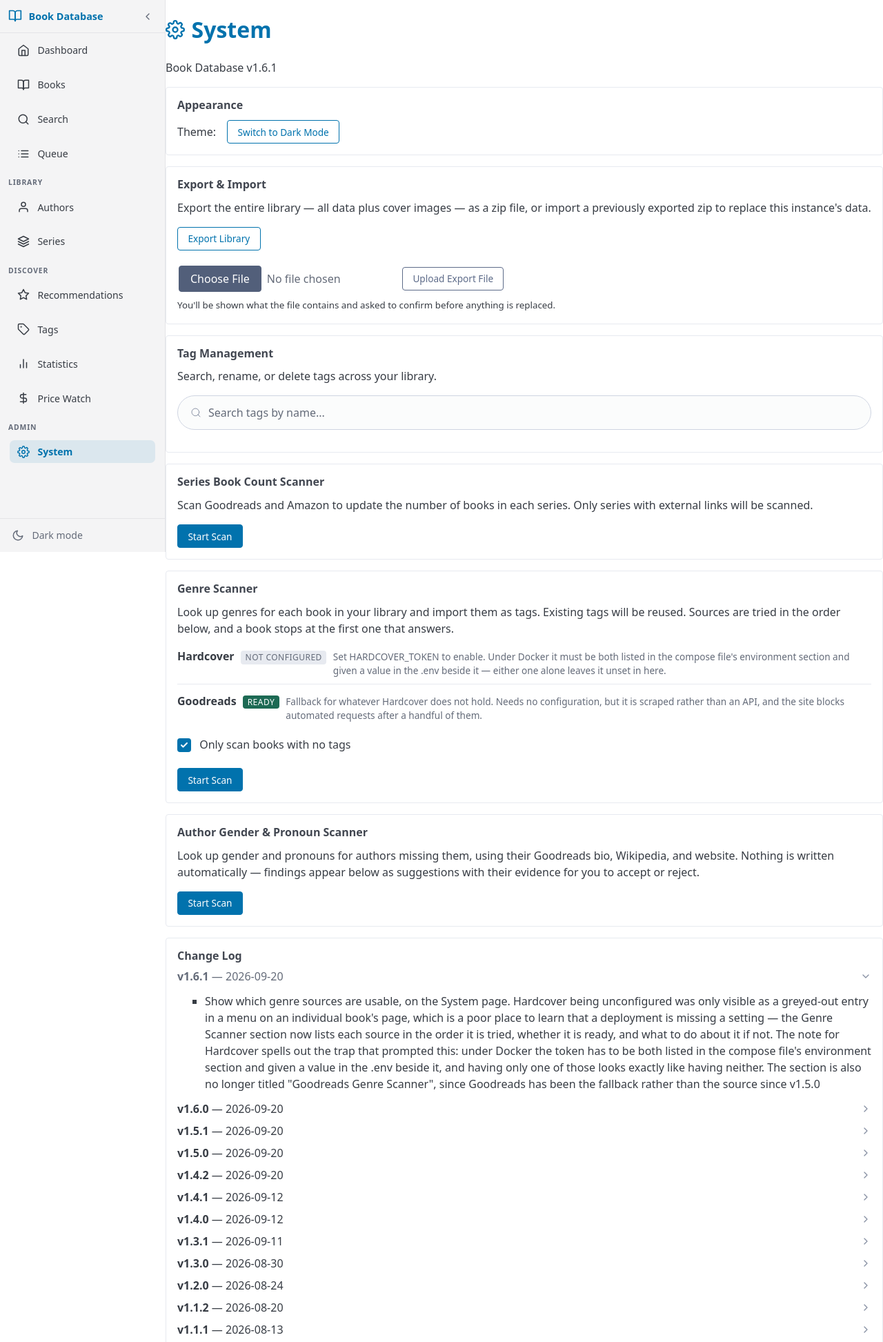
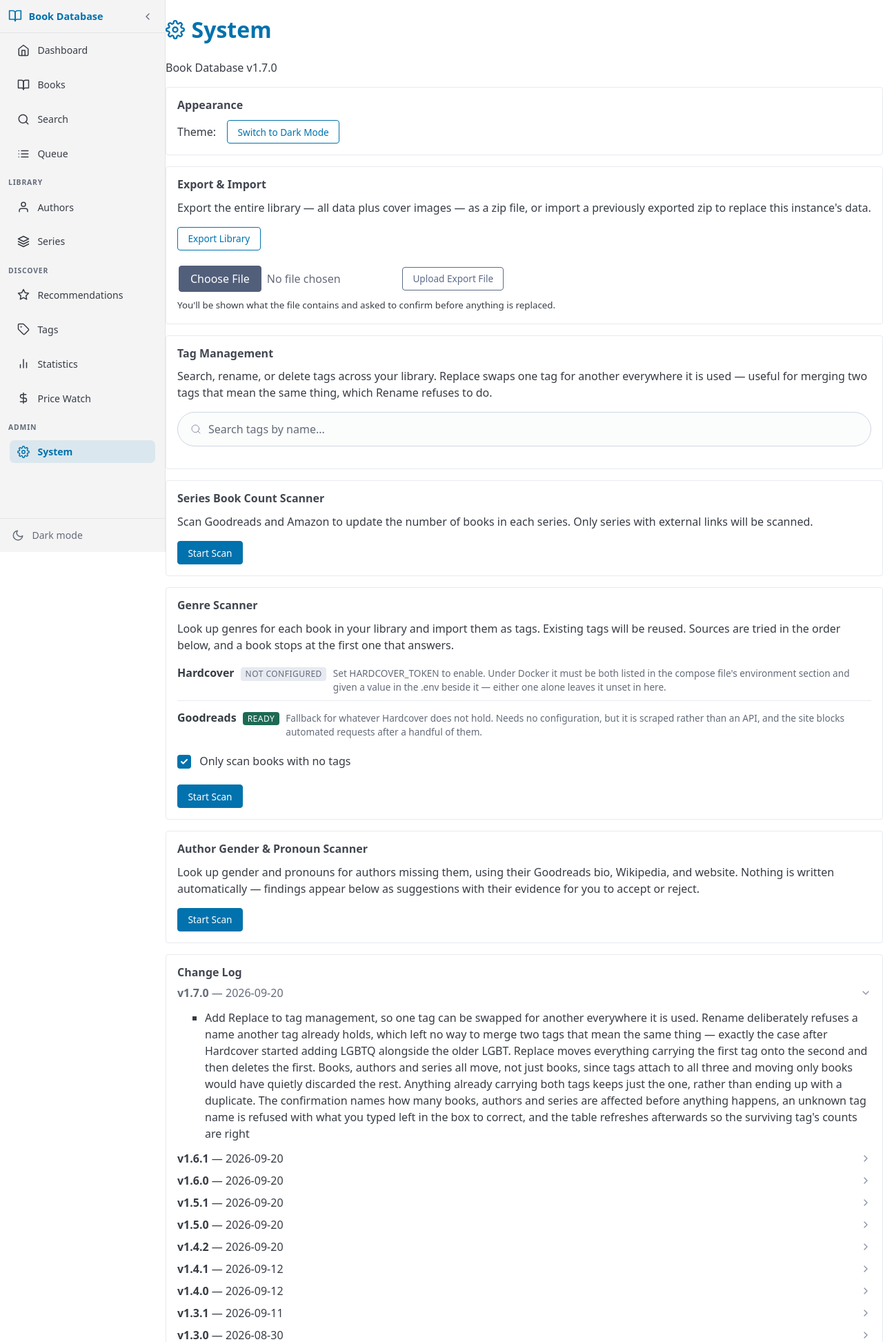
Before and after one commit to wyldphyre/bookdatabase, a Flask app: page /system in a window 1280 px wide. Shown: the top 1945 px of the page at 69% size. Run offline with Flask 3, Linux system fonts and the light colour scheme; some libraries are stand-ins or nearby versions.

Commit message:
v1.7.0: Replace one tag with another across the library
Rename refuses a name another tag already holds, which is correct but
left no way to merge two tags that mean the same thing — precisely the
situation v1.5.1 created by letting Hardcover's LGBTQ stand alongside
the older LGBT.

Replace sits beside Rename and Delete on each row of tag management. It
moves everything carrying the tag onto another existing tag, then
deletes the first.

Details that matter:

- Books, authors *and* series move. Tags attach to all three, and
  moving only books would have dropped the other two on the floor when
  the source tag was deleted — silently, since nothing shows an
  author's tags next to a book's.
- Anything already carrying both tags ends up with one, not a duplicate.
- The source tag's association rows are cleared before it is deleted,
  so nothing is left pointing at a tag that no longer exists.
- The target must already exist. A name that doesn't match anything is
  refused, pointing at Rename instead, with what was typed left in the
  box to correct rather than retype.
- The confirmation names the counts — "on 208 book(s), 0 author(s) and
  0 series" — before anything is touched.
- The whole result list is re-rendered rather than the one row, because
  the surviving tag's counts change too and it is usually sitting right
  there in the same search results.

Verified in a sandbox: rename still refuses a collision (the gap this
fills); an unknown target and a tag replacing itself are both refused
with the tag left intact; and a real replace moves a book that had only
the old tag, leaves a book that had both with a single tag, moves the
author and the series, leaves the survivor with correct counts of 3
books, 1 author and 1 series, and leaves zero rows in book_tags
pointing at the deleted tag.

Co-Authored-By: Claude Opus 5 <noreply@anthropic.com>

```diff
--- a/app.py
+++ b/app.py
@@ -8,7 +8,7 @@ from price_watch import start_price_watch_scheduler
 from series_monitor import start_series_monitor_scheduler
 from utils import THUMB_SUBFOLDER, start_thumbnail_backfill
 
-APP_VERSION = '1.6.1'
+APP_VERSION = '1.7.0'
 
 
 def create_app():
--- a/changelog.json
+++ b/changelog.json
@@ -1,4 +1,11 @@
 [
+  {
+    "version": "1.7.0",
+    "date": "2026-09-20",
+    "changes": [
+      "Add Replace to tag management, so one tag can be swapped for another everywhere it is used. Rename deliberately refuses a name another tag already holds, which left no way to merge two tags that mean the same thing — exactly the case after Hardcover started adding LGBTQ alongside the older LGBT. Replace moves everything carrying the first tag onto the second and then deletes the first. Books, authors and series all move, not just books, since tags attach to all three and moving only books would have quietly discarded the rest. Anything already carrying both tags keeps just the one, rather than ending up with a duplicate. The confirmation names how many books, authors and series are affected before anything happens, an unknown tag name is refused with what you typed left in the box to correct, and the table refreshes afterwards so the surviving tag's counts are right"
+    ]
+  },
   {
     "version": "1.6.1",
     "date": "2026-09-20",
--- a/routes/system.py
+++ b/routes/system.py
@@ -902,6 +902,61 @@ def system_tag_rename(id):
     return render_template('system/_tag_row.html', tag=tag)
 
 
+@system_bp.route('/system/tags/<int:id>/replace', methods=['POST'], endpoint='system_tag_replace')
+def system_tag_replace(id):
+    """Move everything carrying one tag onto another, then delete the first.
+
+    Rename can't do this: it refuses a name another tag already holds, which
+    is exactly the case when you want two tags to become one (LGBT and LGBTQ,
+    say). Tags hang off authors and series as well as books, so all three have
+    to move — dropping the source tag with only its books moved would discard
+    the rest silently.
+
+    Re-renders the whole result list rather than the one row, because the
+    target tag's counts change too and it is usually sitting in the same list.
+    """
+    tag = db.get_or_404(Tag, id)
+    query = request.args.get('q', '') or request.form.get('q', '')
+
+    def results(**extra):
+        tags = (Tag.query.filter(Tag.name.ilike(f'%{query}%')).order_by(Tag.name).limit(50).all()
+                if query else [])
+        return render_template('system/_tag_results.html', tags=tags, query=query, **extra)
+
+    def failed(message):
+        # Hand back what was typed so a typo can be corrected rather than retyped.
+        return results(replace_error=message, replace_error_tag_id=tag.id,
+                       replace_target=request.form.get('target', '').strip())
+
+    target_name = request.form.get('target', '').strip()
+    if not target_name:
+        return failed('Enter the tag to replace it with')
+
+    target = Tag.query.filter(db.func.lower(Tag.name) == target_name.lower()).first()
+    if not target:
+        return failed(f'No tag named "{target_name}". Use Rename to change this tag\'s own name.')
+    if target.id == tag.id:
+        return failed('That is the same tag')
+
+    counts = {'book': len(tag.books), 'author': len(tag.authors), 'series': len(tag.series)}
+    for holder in (*tag.books, *tag.authors, *tag.series):
+        if target not in holder.tags:
+            holder.tags.append(target)
+
+    # Clear first: deleting a tag that still has rows would leave the
+    # association rows behind, pointing at a tag that no longer exists.
+    old_name = tag.name
+    tag.books = []
+    tag.authors = []
+    tag.series = []
+    db.session.delete(tag)
+    db.session.commit()
+
+    return results(notice=f'Replaced "{old_name}" with "{target.name}" on '
+                          f'{counts["book"]} book(s), {counts["author"]} author(s) '
+                          f'and {counts["series"]} series.')
+
+
 @system_bp.route('/system/tags/<int:id>/delete', methods=['DELETE', 'POST'], endpoint='system_tag_delete')
 def system_tag_delete(id):
     tag = db.get_or_404(Tag, id)
--- a/static/css/style.css
+++ b/static/css/style.css
@@ -2314,6 +2314,16 @@ ul.tag-search-results {
     letter-spacing: 0.04em;
 }
 
+/* Result of a tag replace, shown above the refreshed table. */
+.tag-replace-notice {
+    margin: 0 0 0.75rem 0;
+    padding: 0.5rem 0.75rem;
+    border-radius: var(--pico-border-radius);
+    background: var(--pico-mark-background-color);
+    color: var(--pico-color);
+    font-size: 0.9rem;
+}
+
 /* Tag management table */
 .system-tag-table {
     margin-top: 1rem;
--- a/templates/system.html
+++ b/templates/system.html
@@ -96,7 +96,7 @@
 
 <article class="bordered-article">
     <h3>Tag Management</h3>
-    <p>Search, rename, or delete tags across your library.</p>
+    <p>Search, rename, or delete tags across your library. Replace swaps one tag for another everywhere it is used &mdash; useful for merging two tags that mean the same thing, which Rename refuses to do.</p>
 
     <input type="search"
            id="system-tag-search"
@@ -180,8 +180,10 @@ document.getElementById('system-tag-search').addEventListener('keydown', functio
     }
 });
 
+// Rename and Replace share the name cell, so opening one closes the other.
 function startRename(tagId) {
     document.getElementById('tag-name-' + tagId).hidden = true;
+    document.getElementById('tag-replace-form-' + tagId).hidden = true;
     document.getElementById('tag-rename-form-' + tagId).hidden = false;
     document.querySelector('#tag-rename-form-' + tagId + ' input[name="name"]').focus();
 }
@@ -189,6 +191,18 @@ function startRename(tagId) {
 function cancelRename(tagId) {
     document.getElementById('tag-name-' + tagId).hidden = false;
     document.getElementById('tag-rename-form-' + tagId).hidden = true;
+}
+
+function startReplace(tagId) {
+    document.getElementById('tag-name-' + tagId).hidden = true;
+    document.getElementById('tag-rename-form-' + tagId).hidden = true;
+    document.getElementById('tag-replace-form-' + tagId).hidden = false;
+    document.querySelector('#tag-replace-form-' + tagId + ' input[name="target"]').focus();
+}
+
+function cancelReplace(tagId) {
+    document.getElementById('tag-name-' + tagId).hidden = false;
+    document.getElementById('tag-replace-form-' + tagId).hidden = true;
 }
 
 // Preserve scan log scroll position across htmx polling swaps
--- a/templates/system/_tag_results.html
+++ b/templates/system/_tag_results.html
@@ -1,3 +1,6 @@
+{% if notice %}
+<p class="tag-replace-notice">{{ notice }}</p>
+{% endif %}
 {% if tags %}
 <table class="system-tag-table">
     <thead>
```
Also changed, not shown: templates/system/_tag_row.html (+21 -0 lines).
